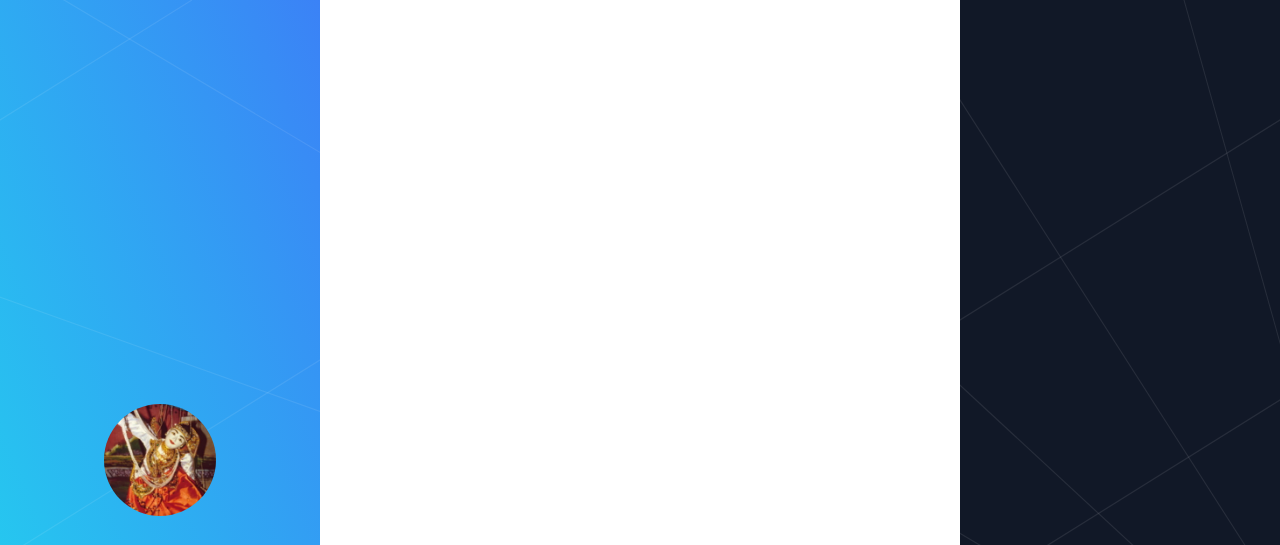
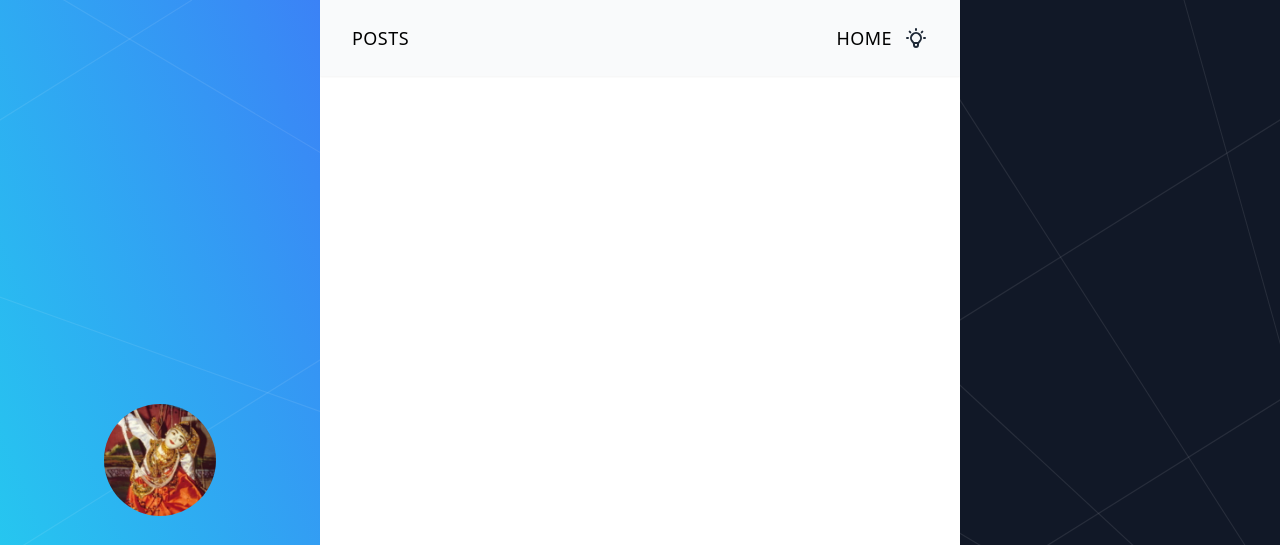
Before and after one commit to kpcn/kcb, an Astro site: page / in a window 1280 px wide. Shown: the top 545 px of the page. Built offline with nearby package versions, Linux system fonts and the light colour scheme; Astro itself is replaced by a stand-in of ours.

Commit message:
feat: setup Header template

```diff
--- /dev/null
+++ b/src/components/Header.astro
@@ -0,0 +1,48 @@
+---
+---
+
+<div
+  class="sticky top-0 z-10 py-6 pl-4 pr-6 shadow-sm dark:shadow-slate-600 md:px-8 bg-gray-50 dark:bg-slate-700"
+>
+  <div class="flex items-center justify-between w-full">
+    <div class="flex space-x-2 text-lg font-thin tracking-wide uppercase">
+      <>
+        <!-- <PopoverFilters /> -->
+        <span class="antialiased dark:text-slate-50">Posts</span>
+      </>
+    </div>
+    <div class="flex items-center space-x-3">
+      <div class="flex items-center text-lg font-thin tracking-wide uppercase">
+        <a href="/" class="antialiased dark:text-slate-50"> Home</a>
+      </div>
+      <div class="flex items-center text-lg font-thin tracking-wide uppercase">
+        <button class="antialiased">
+          <svg
+            fill="none"
+            stroke="currentColor"
+            viewBox="0 0 24 24"
+            class="w-6 h-6 text-gray-800"
+            ><path
+              stroke-linecap="round"
+              stroke-linejoin="round"
+              stroke-width="2"
+              d="M9.663 17h4.673M12 3v1m6.364 1.636-.707.707M21 12h-1M4 12H3m3.343-5.657-.707-.707m2.828 9.9a5 5 0 1 1 7.072 0l-.548.547A3.374 3.374 0 0 0 14 18.469V19a2 2 0 1 1-4 0v-.531c0-.895-.356-1.754-.988-2.386l-.548-.547Z"
+            ></path></svg
+          >
+        </button>
+        <!-- <button class="antialiased">
+          <svg
+            stroke="currentColor"
+            viewBox="0 0 24 24"
+            class="w-5 h-5 text-red-500"
+          >
+            <path
+              fill-rule="evenodd"
+              d="M12 2.5c-3.81 0-6.5 2.743-6.5 6.119 0 1.536.632 2.572 1.425 3.56.172.215.347.422.527.635l.096.112c.21.25.427.508.63.774.404.531.783 1.128.995 1.834a.75.75 0 0 1-1.436.432c-.138-.46-.397-.89-.753-1.357a18.354 18.354 0 0 0-.582-.714l-.092-.11c-.18-.212-.37-.436-.555-.667C4.87 12.016 4 10.651 4 8.618 4 4.363 7.415 1 12 1s8 3.362 8 7.619c0 2.032-.87 3.397-1.755 4.5-.185.23-.375.454-.555.667l-.092.109c-.21.248-.405.481-.582.714-.356.467-.615.898-.753 1.357a.75.75 0 0 1-1.437-.432c.213-.706.592-1.303.997-1.834.202-.266.419-.524.63-.774l.095-.112c.18-.213.355-.42.527-.634.793-.99 1.425-2.025 1.425-3.561C18.5 5.243 15.81 2.5 12 2.5zM9.5 21.75a.75.75 0 0 1 .75-.75h3.5a.75.75 0 0 1 0 1.5h-3.5a.75.75 0 0 1-.75-.75zM8.75 18a.75.75 0 0 0 0 1.5h6.5a.75.75 0 0 0 0-1.5h-6.5z"
+            ></path></svg
+          >
+        </button> -->
+      </div>
+    </div>
+  </div>
+</div>
--- a/src/pages/index.astro
+++ b/src/pages/index.astro
@@ -3,6 +3,7 @@ import '@styles/base.css';
 import DefaultLayout from '@layouts/Default.astro';
 import { Image } from '@astrojs/image/components';
 import Sidebar from '@components/Sidebar.astro';
+import Header from '@components/Header.astro';
 ---
 
 <DefaultLayout title="Welcome to KC's Blog">
@@ -16,7 +17,7 @@ import Sidebar from '@components/Sidebar.astro';
   >
     <div class="flex w-full">
       <div class="flex flex-col w-full bg-white xl:w-8/12 dark:bg-slate-600">
-        <!-- Header here -->
+        <Header />
         <div
           class="flex flex-col px-3 py-4 space-y-4 bg-white md:px-6 dark:bg-slate-600"
         >
```
